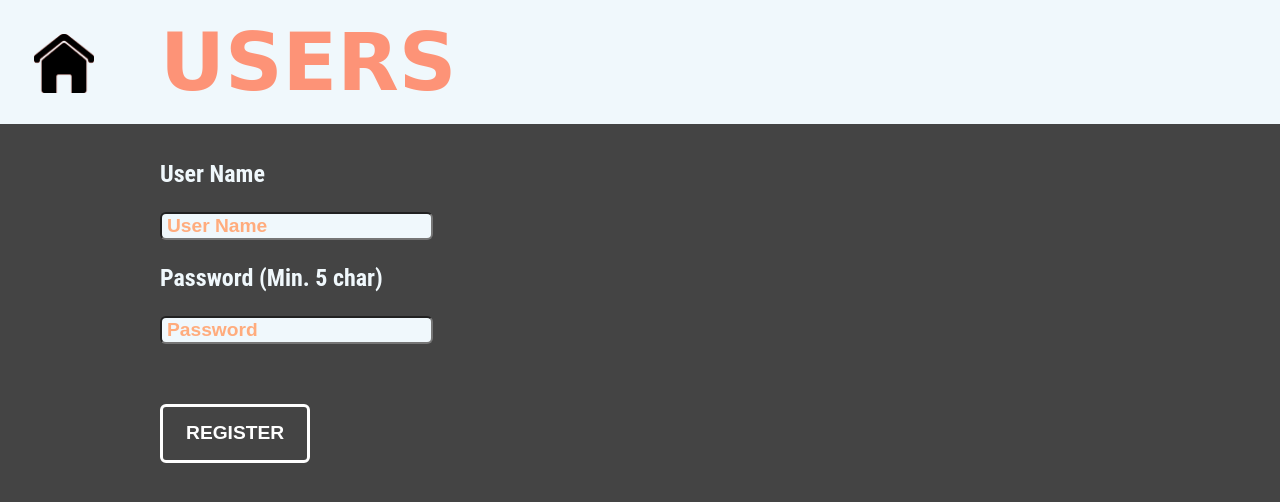
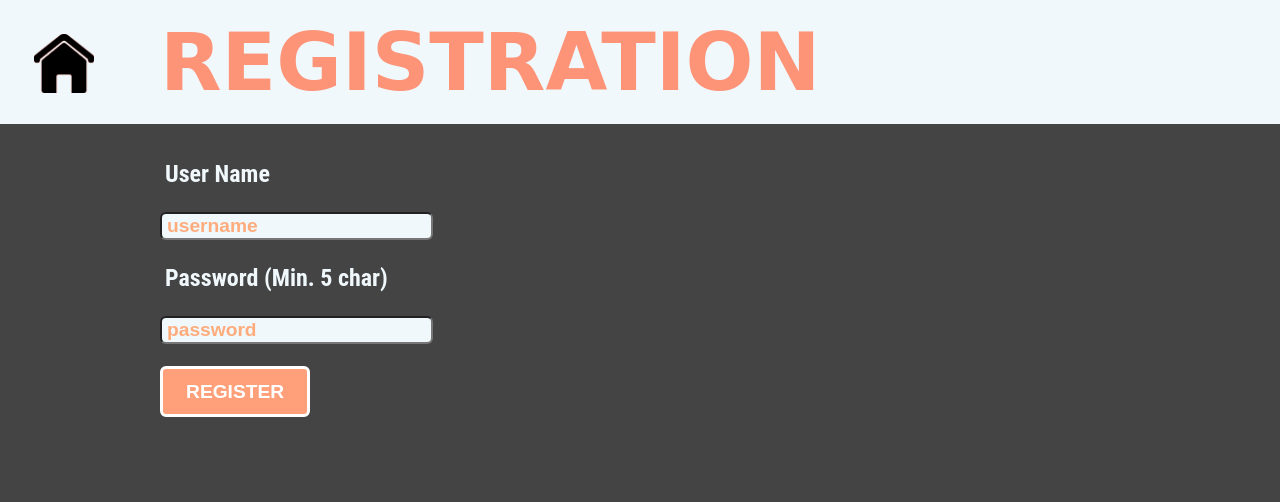
Before and after one commit to jonatanUri/AskMate, a Flask app: page /registration in a window 1280 px wide. Shown: the top 502 px of the page. Run offline with Flask 2, Linux system fonts and the light colour scheme.

Commit message:
user list css upgraded

```diff
--- a/static/style.css
+++ b/static/style.css
@@ -171,11 +171,21 @@
     padding: 5px 0px;
 }
 
+
+tr:hover {
+    background-color: #4d4d4d;
+}
+
+tr {
+    transition:0.15s;
+}
+
 .registration {
     font-size: 1.5em;
     font-weight: bold;
     color: #f0f8fc;
     font-family: 'Roboto Condensed', sans-serif;
+    padding-left: 5px;
 }
 
 input {
@@ -193,12 +203,44 @@
     padding-left: 5px;
 }
 
+.login_box {
+    font-size: 1.2em;
+    padding: 0.6em 1.2em;
+    border:.2em solid white;
+    font-weight: bold;
+}
+
+.login_btn {
+    display: inline-block;
+    margin-top: 22px;
+    margin-right: 20px;
+    text-transform: uppercase;
+    background: lightsalmon;
+    color:white;
+    font-size: 1.2em;
+    padding: 0.6em 1.2em;
+    border:.2em solid white;
+    font-weight: bold;
+    position: relative;
+    transition:color 0.25s ease;
+    border-radius: 6px;
+    z-index: 1100;
+}
+
+.login_btn:hover {
+  color:salmon;
+}
+
+.login_btn:hover::after {
+  width: 100%;
+}
+
 .username {
     float: right;
     overflow: hidden;
     position: fixed;
-    right: 2.1em;
-    top: 2.1em;
+    right: 2.46em;
+    top: -0.25em;
     font-family: 'Roboto Condensed', sans-serif;
 }
 
--- a/templates/index.html
+++ b/templates/index.html
@@ -9,9 +9,9 @@
         <h1>WELKOM!</h1>
         <h2 class="username">{{ name }}</h2>
         <form action="/login" method="post" class="login">
-            <input type="text" name="username" id="username" placeholder="username">
-            <input type="password" name="password" id="password" placeholder="password">
-            <button type="submit">Login</button>
+            <input type="text" name="username" id="username" placeholder="username" class="login_box">
+            <input type="password" name="password" id="password" placeholder="password" class="login_box">
+            <button type="submit" class="login_btn">Login</button>
         </form>
     </div>
 </head>
--- a/templates/registration.html
+++ b/templates/registration.html
@@ -4,15 +4,15 @@
 <head>
     <meta charset="UTF-8">
     <title>Registration</title>
-    <div class="header"> <a href="/"><img src="/static/images/home_button.png" class="home-button"></a><h1>USERS</h1></div>
+    <div class="header"> <a href="/"><img src="/static/images/home_button.png" class="home-button"></a><h1>REGISTRATION</h1></div>
 </head>
 <body>
 <form action="/registration" method="post">
             <h3 for="user_name" class="registration">User Name </h3>
-            <input id="user_name" type="text" name="user_name" placeholder="User Name" class="register_box"><br>
+            <input id="user_name" type="text" name="user_name" placeholder="username" class="register_box"><br>
             <h3 for="psswrd" class="registration">Password (Min. 5 char)</h3>
-            <input id="psswrd" type="text" name="candy" minlength="5" placeholder="Password" class="register_box"><br>
-            <input type="submit" value="Register" class="btn">
+            <input id="psswrd" type="text" name="candy" minlength="5" placeholder="password" class="register_box"><br>
+            <input type="submit" value="Register" class="login_btn">
     </form>
 </body>
 </html>
```
